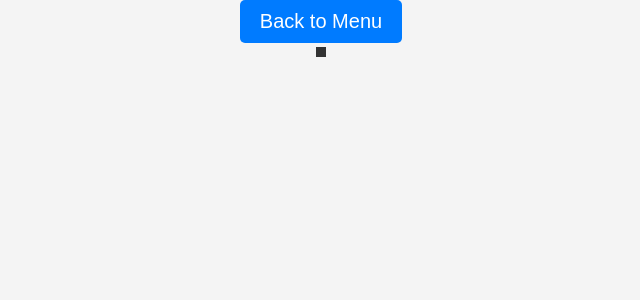
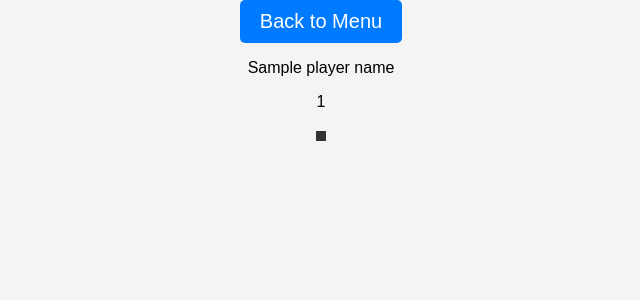
Before and after one commit to HampusSiik/minesweeper-with-friends, a Flask app: template src/minesweeper_api2/templates/room.html in a window 1280 px wide. Shown: the top 300 px of the page, without its empty margins (319-959 px from the left). Run offline with Flask 2, Linux system fonts and the light colour scheme; the template is opened without the code that fills it: most values are stand-ins (such as "Sample title", 1, 10 or a date in 2020); parts of the project's set-up code (start-up, migrations or seed data) failed here and were passed over; some libraries are stand-ins or nearby versions.

Commit message:
Add player name and room ID display to game info section

```diff
--- a/src/minesweeper_api2/templates/room.html
+++ b/src/minesweeper_api2/templates/room.html
@@ -1,20 +1,25 @@
 <!DOCTYPE html>
 <html lang="en">
+
 <head>
     <meta charset="UTF-8">
     <meta name="viewport" content="width=device-width, initial-scale=1.0">
     <title>Minesweeper</title>
-</script>
-<link rel="stylesheet" href="/static/style.css">
+    <link rel="stylesheet" href="/static/style.css">
 </head>
+
 <body>
     <header>
         <button id="back-to-menu">Back to Menu</button>
-        <div id="game-info" class="game-info"></div>
+        <div id="game-info" class="game-info">
+            <p id="player-name">{{ player_name }}</p>
+            <p id="room-id">{{ room_id }}</p>
+        </div>
     </header>
     <div id="grid" class="grid"></div>
 
     <script src="https://cdn.socket.io/4.5.0/socket.io.min.js"></script>
     <script src="/static/script.js"></script>
 </body>
+
 </html>
```
